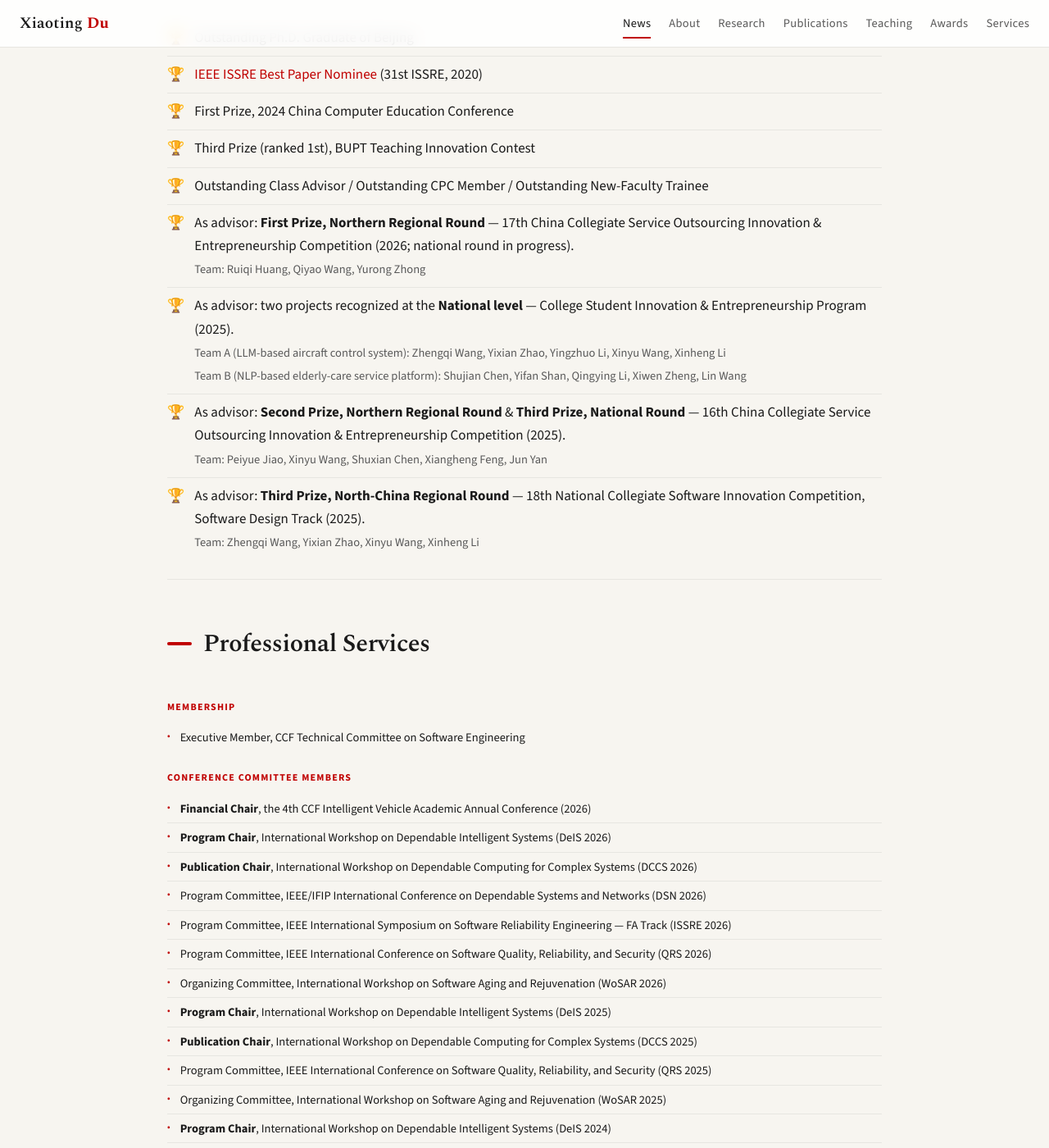
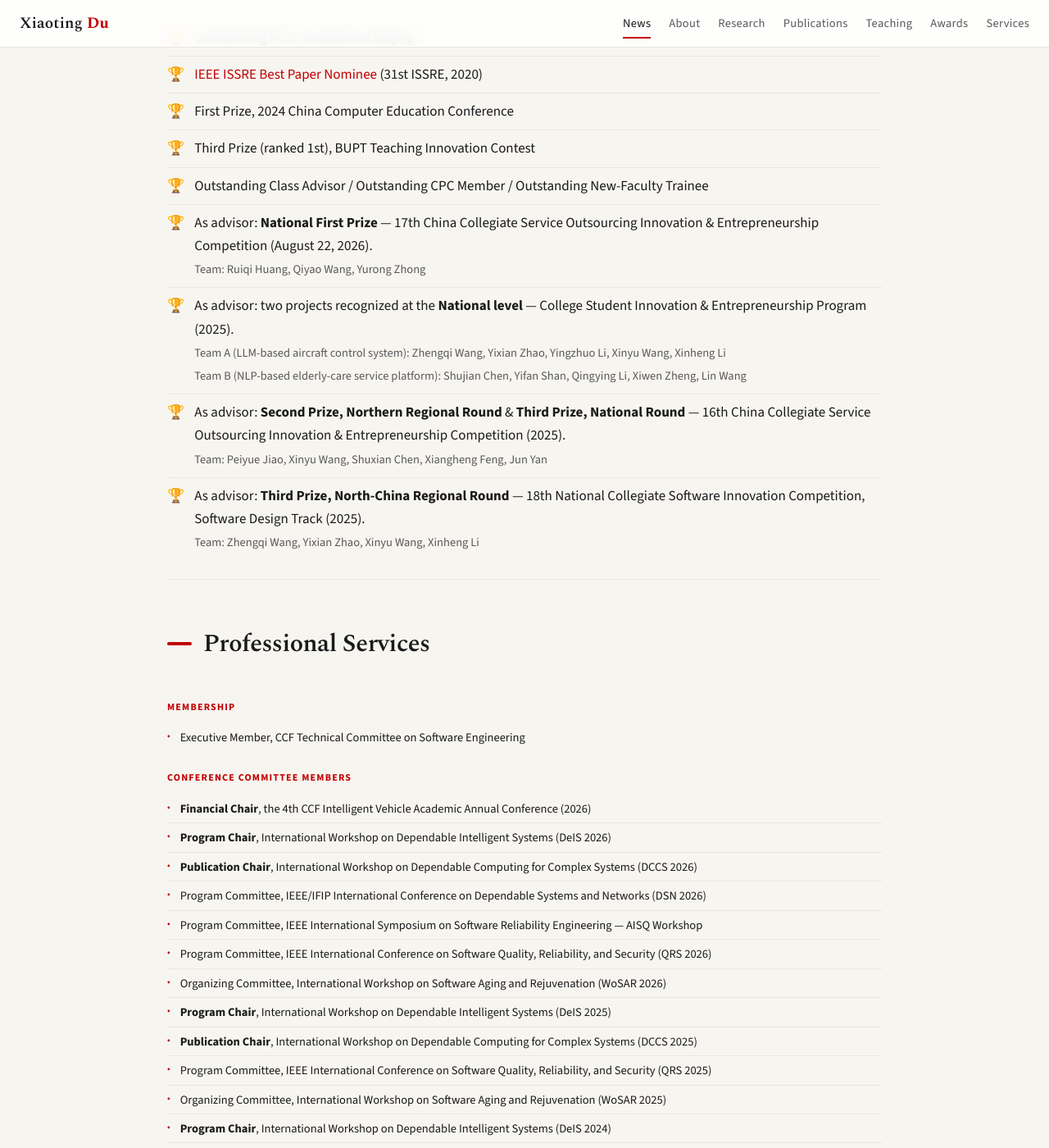
Before and after one commit to xiaotingdu/xiaotingdu.github.io, a Jekyll site: the page index.html, which Jekyll copies as it is, in a window 1280 px wide and 1400 px high, scrolled down 5520 px. Shown: the whole window at 82% size. Built offline with Jekyll 4.4.1, drawn with Linux system fonts in a browser that asks for light colours; a style sheet for code colours, icons or effects is not loaded; some of the changed text lies outside the part shown.

Commit message:
Update awards and professional service

```diff
--- a/index.html
+++ b/index.html
@@ -70,7 +70,7 @@
     <ul class="news">
       <li><time>2026.05</time><span><span class="ev">✈️</span>Currently visiting <b>University College London (UCL)</b> as a Visiting Scholar (2026.05–2027.05).</span></li>
       <li><time>2026</time><span><span class="ev">💼</span>Appointed <b>Financial Chair</b> of the 4th CCF Intelligent Vehicle Academic Annual Conference.</span></li>
-      <li><time>2026</time><span><span class="ev">🏆</span>Advised team won <b>First Prize (Northern Regional Round)</b>, 17th China Collegiate Service Outsourcing Innovation &amp; Entrepreneurship Competition (national round in progress).</span></li>
+      <li><time>2026.08.22</time><span><span class="ev">🏆</span>Advised team won <b>National First Prize</b> in the 17th China Collegiate Service Outsourcing Innovation &amp; Entrepreneurship Competition.</span></li>
       <li><time>2026</time><span><span class="ev">📄</span>Our <b>ICML 2026</b> paper <i>&ldquo;<a href="https://openreview.net/pdf?id=N0NjjQ9V3w">Syntax vs. Semantics: How Transformers Learn Deep Dependencies</a>&rdquo;</i> is now available on OpenReview. We show that Transformers are not incapable of semantic reasoning early in training — the semantic gradient is suppressed by surface syntax shortcuts — and that training undergoes a phase transition from syntax shortcuts to true semantic dependencies. This also explains why chain-of-thought helps, and motivates our <b>topology-aligned training</b> that accelerates deep-dependency learning.</span></li>
       <li><time>2026</time><span><span class="ev">📄</span>Paper <i>&ldquo;How Do Large Language Models Perform in Deep Learning Code Generation?&rdquo;</i> accepted at <b>ACM TOSEM</b>.</span></li>
       <li><time>2026</time><span><span class="ev">📄</span>Paper <i>&ldquo;ConFreeze-Code: Validation-Consensus Freezing for Cost-Effective Multi-Model Code Generation&rdquo;</i> accepted at the <b>DeIS Workshop, QRS 2026</b>.</span></li>
@@ -268,7 +268,7 @@
       <li><span class="bullet">&#127942;</span><span>First Prize, 2024 China Computer Education Conference</span></li>
       <li><span class="bullet">&#127942;</span><span>Third Prize (ranked 1st), BUPT Teaching Innovation Contest</span></li>
       <li><span class="bullet">&#127942;</span><span>Outstanding Class Advisor / Outstanding CPC Member / Outstanding New-Faculty Trainee</span></li>
-      <li><span class="bullet">&#127942;</span><span>As advisor: <b>First Prize, Northern Regional Round</b> — 17th China Collegiate Service Outsourcing Innovation &amp; Entrepreneurship Competition (2026; national round in progress).<br><span class="zh-block">Team: Ruiqi Huang, Qiyao Wang, Yurong Zhong</span></span></li>
+      <li><span class="bullet">&#127942;</span><span>As advisor: <b>National First Prize</b> — 17th China Collegiate Service Outsourcing Innovation &amp; Entrepreneurship Competition (August 22, 2026).<br><span class="zh-block">Team: Ruiqi Huang, Qiyao Wang, Yurong Zhong</span></span></li>
       <li><span class="bullet">&#127942;</span><span>As advisor: two projects recognized at the <b>National level</b> — College Student Innovation &amp; Entrepreneurship Program (2025).<br><span class="zh-block">Team A (LLM-based aircraft control system): Zhengqi Wang, Yixian Zhao, Yingzhuo Li, Xinyu Wang, Xinheng Li</span><br><span class="zh-block">Team B (NLP-based elderly-care service platform): Shujian Chen, Yifan Shan, Qingying Li, Xiwen Zheng, Lin Wang</span></span></li>
       <li><span class="bullet">&#127942;</span><span>As advisor: <b>Second Prize, Northern Regional Round</b> &amp; <b>Third Prize, National Round</b> — 16th China Collegiate Service Outsourcing Innovation &amp; Entrepreneurship Competition (2025).<br><span class="zh-block">Team: Peiyue Jiao, Xinyu Wang, Shuxian Chen, Xiangheng Feng, Jun Yan</span></span></li>
       <li><span class="bullet">&#127942;</span><span>As advisor: <b>Third Prize, North-China Regional Round</b> — 18th National Collegiate Software Innovation Competition, Software Design Track (2025).<br><span class="zh-block">Team: Zhengqi Wang, Yixian Zhao, Xinyu Wang, Xinheng Li</span></span></li>
@@ -289,7 +289,7 @@
       <li><span class="bullet">&bull;</span><span><b>Program Chair</b>, International Workshop on Dependable Intelligent Systems (DeIS 2026)</span></li>
       <li><span class="bullet">&bull;</span><span><b>Publication Chair</b>, International Workshop on Dependable Computing for Complex Systems (DCCS 2026)</span></li>
       <li><span class="bullet">&bull;</span><span>Program Committee, IEEE/IFIP International Conference on Dependable Systems and Networks (DSN 2026)</span></li>
-      <li><span class="bullet">&bull;</span><span>Program Committee, IEEE International Symposium on Software Reliability Engineering — FA Track (ISSRE 2026)</span></li>
+      <li><span class="bullet">&bull;</span><span>Program Committee, IEEE International Symposium on Software Reliability Engineering — AISQ Workshop</span></li>
       <li><span class="bullet">&bull;</span><span>Program Committee, IEEE International Conference on Software Quality, Reliability, and Security (QRS 2026)</span></li>
       <li><span class="bullet">&bull;</span><span>Organizing Committee, International Workshop on Software Aging and Rejuvenation (WoSAR 2026)</span></li>
       <li><span class="bullet">&bull;</span><span><b>Program Chair</b>, International Workshop on Dependable Intelligent Systems (DeIS 2025)</span></li>
@@ -328,7 +328,6 @@
       <li><span class="bullet">&bull;</span><span>Journal Reviewer, ACM Computing Surveys (CSUR)</span></li>
       <li><span class="bullet">&bull;</span><span>Journal Reviewer, Cybersecurity</span></li>
       <li><span class="bullet">&bull;</span><span>Journal Reviewer, International Journal of Computational Intelligence Systems (IJCIS)</span></li>
-      <li><span class="bullet">&bull;</span><span>Journal Reviewer, Netinfo Security</span></li>
     </ul>
   </section>
 
```
